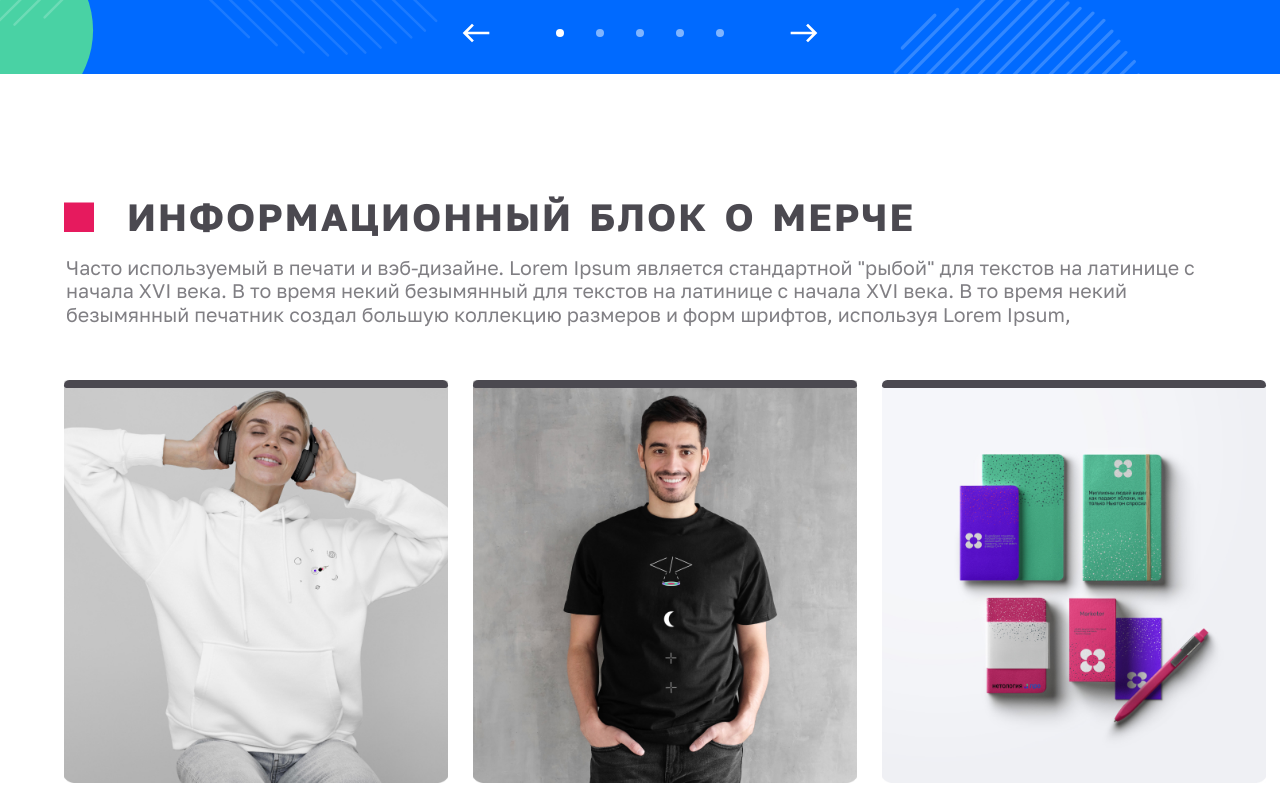
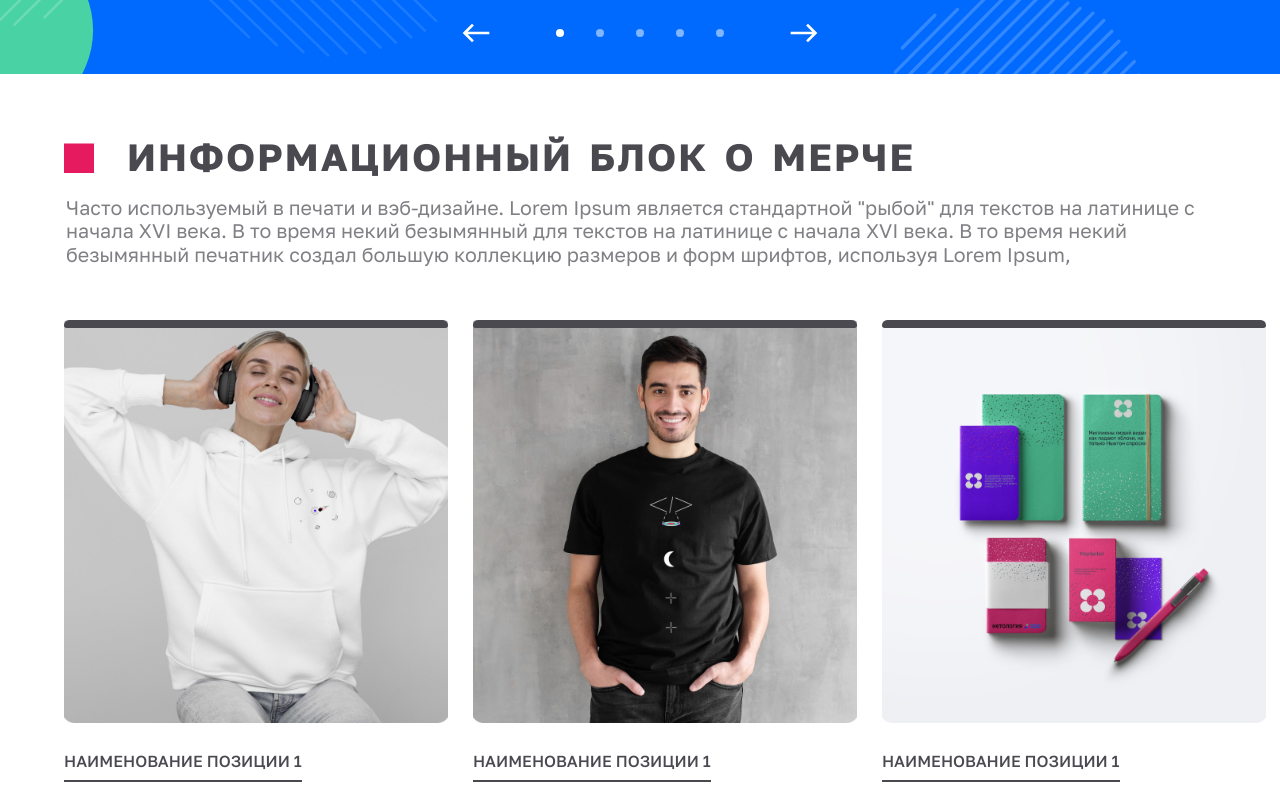
Before and after one commit to netology-code/netomerch-frontend, a React (Create React App) app: page /#/ in a window 1280 px wide. Shown: the part 720-1506 px from the top of the page. Built offline with nearby package versions, Linux system fonts and the light colour scheme.

Commit message:
fix: blocks positioning

```diff
--- a/src/components/Answers/answers.module.css
+++ b/src/components/Answers/answers.module.css
@@ -1,8 +1,8 @@
 .answers {
-  padding: 60px 15px;
+  padding: 0 15px;
   font-family: 'Golos', 'sans-serif';
-  max-width: 1630px;
-  margin: auto;
+  max-width: 1654px;
+  margin: 0 auto 90px auto;
 }
 
 .answers h2 {
--- a/src/components/MainPage/AboutMerch/aboutMerch.module.css
+++ b/src/components/MainPage/AboutMerch/aboutMerch.module.css
@@ -1,4 +1,5 @@
 .aboutMerch_section {
+  margin-bottom: 120px;
   font-family: 'Golos', sans-serif;
   font-style: normal;
   text-align: left;
@@ -10,8 +11,6 @@
   max-width: 1920px;
   margin-left: auto;
   margin-right: auto;
-  padding-top: 60px;
-  padding-bottom: 60px;
   padding-left: 148px;
   padding-right: 148px;
 }
@@ -20,7 +19,7 @@
   position: absolute;
   width: 30px;
   height: 30px;
-  top: 67.5px;
+  top: 9px;
   background-image: url(../../../assets/svg/atr_cube_about-merch.svg);
 }
 
--- a/src/components/MainPage/MadeBy/madeBy.module.css
+++ b/src/components/MainPage/MadeBy/madeBy.module.css
@@ -1,5 +1,6 @@
 .madeBy {
   background-color: #FFFFFF;
+  margin-bottom: 120px;
 }
 
 .madeByLabel {
@@ -130,7 +131,6 @@
   margin-right: auto;
   min-height: 200px;
   border: 1.3px solid #4B4950;
-  margin-bottom: 100px;
   box-shadow: -15px 15px #49D2A4;
   padding: 24px;
 }
--- a/src/components/MainPage/Reviews/reviews.css
+++ b/src/components/MainPage/Reviews/reviews.css
@@ -46,6 +46,7 @@
 
 
 .reviews {
+  margin-bottom: 120px;
   overflow: hidden; /* Срезать padding'и у отзывов при уменьшеном экране. */
 }
 
```
